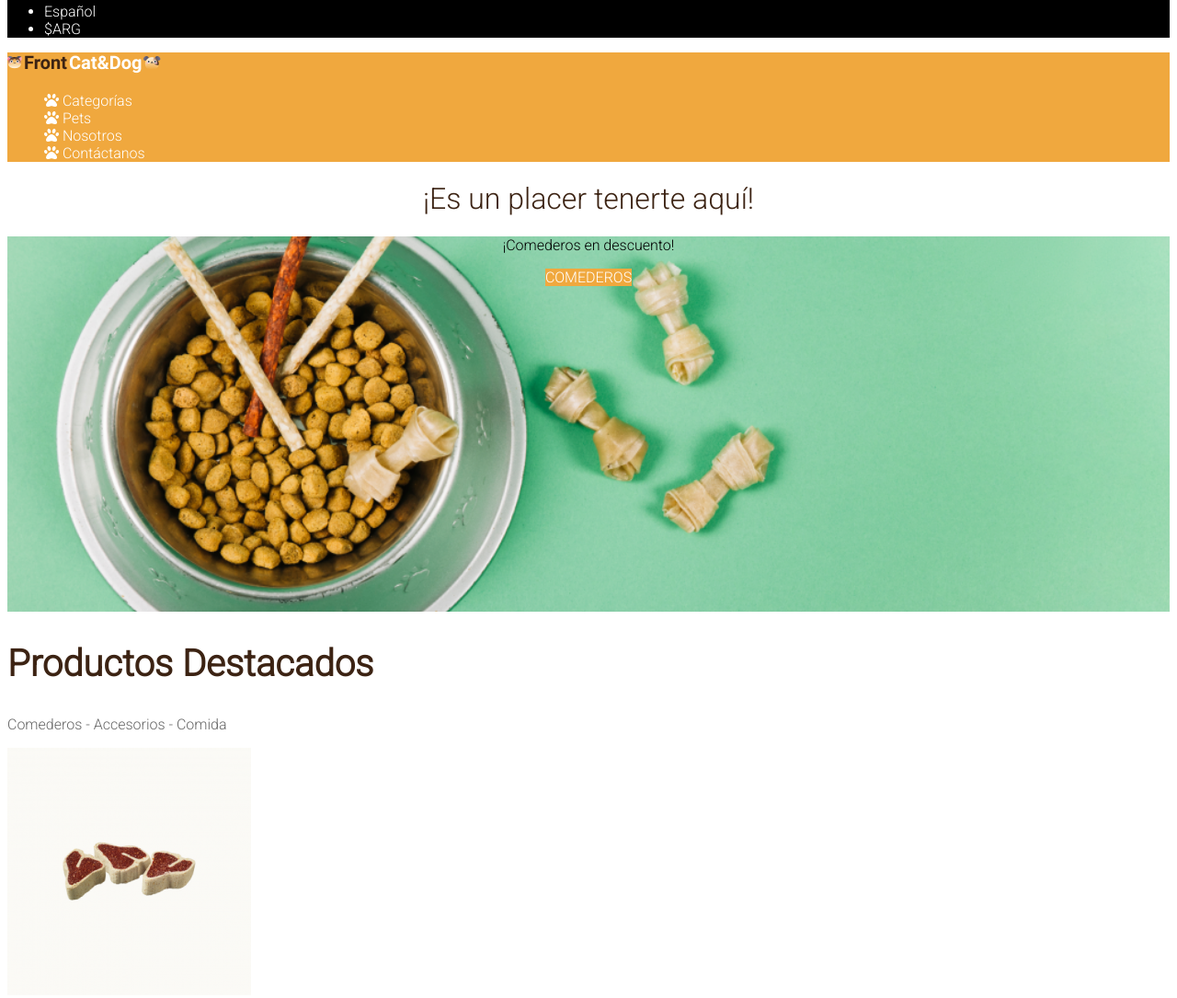
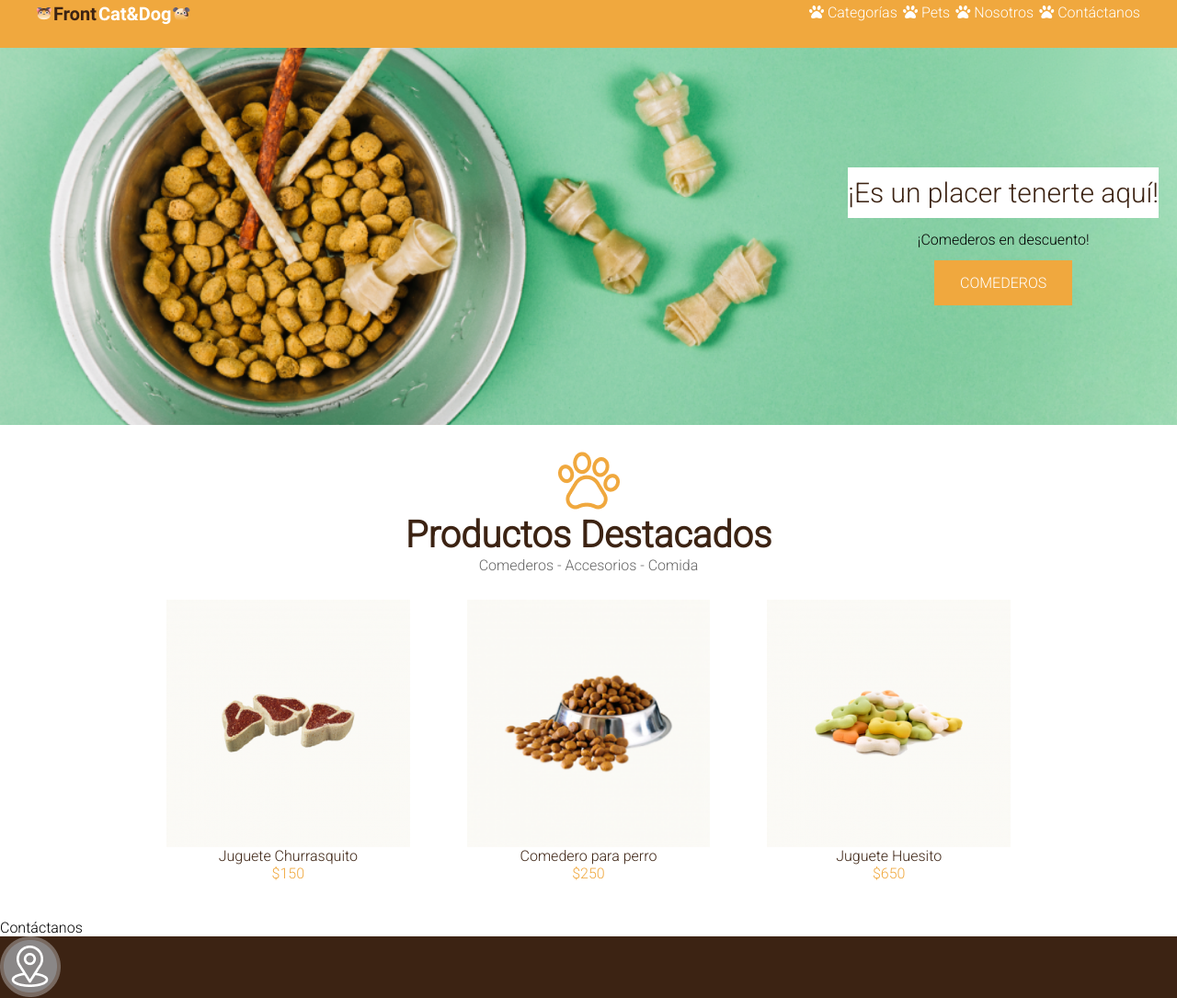
Before and after one commit to JCamiloMRincon/DH-pet-shop, a plain HTML site: page index.html in a window 1280 px wide. Shown: the part 48-1133 px from the top of the page at 92% size. Drawn offline with Linux system fonts and the light colour scheme.

Commit message:
Pet-Shop versión 02/07/2021

```diff
--- a/css/styles.css
+++ b/css/styles.css
@@ -1,4 +1,9 @@
 @import url('https://fonts.googleapis.com/css2?family=Roboto:wght@300&display=swap');
+
+*{
+    margin: 0px;
+    box-sizing: border-box;
+}
 
 body{
     font-family: 'Roboto', sans-serif;
@@ -6,47 +11,118 @@ body{
 
 div.header-1{
     background-color: black;
-    color:white
+    color:white;
+    display: flex;
+    justify-content: space-between;
+    padding: 4px 60px 4px 90px;
 }
 
-div.header-2, span.tit-comedero{
-    background-color: #F0A83E;;
+div.header-1 nav ul{
+    list-style: none;
+    display: flex;
+    justify-content: space-between;
+    width: 150px;
+}
+
+div.header-2, p.tit-comedero{
+    background-color: #F0A83E;
     color:white;
 }
 
-span.tit-comedero{
+div.header-2{
+    display: flex;
+    justify-content: space-between;
+    padding: 25px 40px;
+}
+
+div.header-2 nav ul{
+    list-style: none;
+    display: flex;
+    justify-content: space-between;
+    width: 400px;
+}
+
+main section.sec-imagen{
+    background-image: url("../img/bowl.png");
+    background-position: center;
+    background-repeat: no-repeat;
+    background-size: cover;
+    height: 410px;
+    width: 100%;
+    display: flex;
+    justify-content: center;
+    align-items: center;
+}
+
+main section.sec-imagen div{
+    height: 150px;
+    display: flex;
+    flex-direction: column;
+    justify-content: space-between;
+    align-items: center;
+    position: absolute;
+    right: 20px;
+}
+
+main section.sec-imagen div p.titulo{
+    background: white;
+    color:#3C2313;
+    font-weight: lighter;
+    font-size: 30px;
+    padding: 10px 0px;
+}
+
+main section.sec-imagen div p.tit-comedero{
+    width: 150px;
+    text-align: center;
+    padding: 15px 0px;
+}
+
+main section.sec-opciones{
+    height: 150px;
+    padding: 25px 0px;
+    text-align: center;
+    display: flex;
+    flex-direction: column;
+    justify-content: space-between;
+}
+
+main section.sec-opciones img{
     align-self: center;
 }
-
-h1.titulo{
+main section.sec-opciones p.prod-dest{
     color:#3C2313;
-    font-weight: lighter;
-    text-align: center;
+    font-size: 40px;
+    font-weight: 700;
 }
 
-.sec-imagen{
-    background-image: url("../img/bowl.png");
-    background-position: center;
-    background-size: cover;
-    height: 408px;
-    text-align: center;
-}
-
-h2.product-info{
-    font-size: 40px;
-    font-weight: bolder;
-}
-
-p.options{
+main section.sec-opciones p.options{
     color:#666666;
 }
 
+main section.product-list{
+    padding: 40px 150px;
+    display: flex;
+    justify-content: space-around;
+}
+
+.product{
+    width: 265px;
+    display: flex;
+    flex-direction: column;
+    justify-content: space-between;
+}
+
 .product-info{
-    color:#3C2313
+    color:#3C2313;
+    font-weight: 500;
+    text-align: center;
 }
 
 .product-price{
     color:#F0A83E;
+    font-weight: 500;
+    text-align: center;
 }
 
 footer section.info{
@@ -68,3 +144,15 @@ footer section.derechos{
     color:white;
     text-align: center;
 }
+
+@media (max-width: 1105px){
+
+    main section.product-list{
+        height: 1100px;
+        display: flex;
+        flex-direction: column;
+        justify-content: space-between;
+        align-items: center;
+    }
+
+}
--- a/index.html
+++ b/index.html
@@ -4,9 +4,7 @@
     <meta charset="UTF-8">
     <meta http-equiv="X-UA-Compatible" content="IE=edge">
     <meta name="viewport" content="width=device-width, initial-scale=1.0">
-    <!-- Conexión con la hoja de estilos -->
     <link rel="stylesheet" href="css/styles.css">
-    <!-- Conexión con el CDN de Font Awesome -->
     <link rel="stylesheet" href="https://use.fontawesome.com/releases/v5.15.3/css/all.css" integrity="sha384-SZXxX4whJ79/gErwcOYf+zWLeJdY/qpuqC4cAa9rOGUstPomtqpuNWT9wdPEn2fk" crossorigin="anonymous">
     <title>Clase 9</title>
 </head>
@@ -24,7 +22,7 @@
         <div class="header-2">
             <img src="img/logo.png" alt="Este es el logo">
             <nav>
-                <ul type="none">
+                <ul>
                     <li><i class="fas fa-paw"></i> Categorías</li>
                     <li><i class="fas fa-paw"></i> Pets</li>
                     <li><i class="fas fa-paw"></i> Nosotros</li>
@@ -34,23 +32,40 @@
         </div>
     </header>
     <main>
-        <h1 class="titulo">¡Es un placer tenerte aquí!</h1>
         <section class="sec-imagen">
-            <p>¡Comederos en descuento!</p>
-            <span class="tit-comedero">COMEDEROS</span>
+            <div>
+                <p class="titulo">¡Es un placer tenerte aquí!</p>
+                <p>¡Comederos en descuento!</span>
+                <p class="tit-comedero">COMEDEROS</span>
+            </div>
         </section>
-        <section>
-            <h2 class="product-info">Productos Destacados</h2>
+        <section class="sec-opciones">
+            <img src="img/patita.png" alt="Esta es la huella del perrito">
+            <p class="prod-dest">Productos Destacados</p>
             <p class="options">Comederos - Accesorios - Comida</p>
+        </section>
+        <section class="product-list">
+            <div class="product">
                 <img src="img/churrasquito.png" alt="Bowl para mascotas">
                 <p class="product-info">Juguete Churrasquito</p>
                 <p class="product-price">$150</p>
+            </div>
+            <div class="product">
                 <img src="img/comedero.png" alt="Bowl para mascotas">
                 <p class="product-info">Comedero para perro</p>
-            <p class="product-price">$150</p>
+                <p class="product-price">$250</p>
+            </div>
+            <div class="product">
                 <img src="img/huesito.png" alt="Bowl para mascotas">
                 <p class="product-info">Juguete Huesito</p>
-            <p class="product-price">$150</p>
+                <p class="product-price">$650</p>
+            </div>
+        </section>
+        <section class="contact-us">
+            <p>Contáctanos</p>
+            <div class="buttons">
+
+            </div>
         </section>
     </main>
     <footer>
```
Lines whose indentation alone changed are shown as unchanged.
